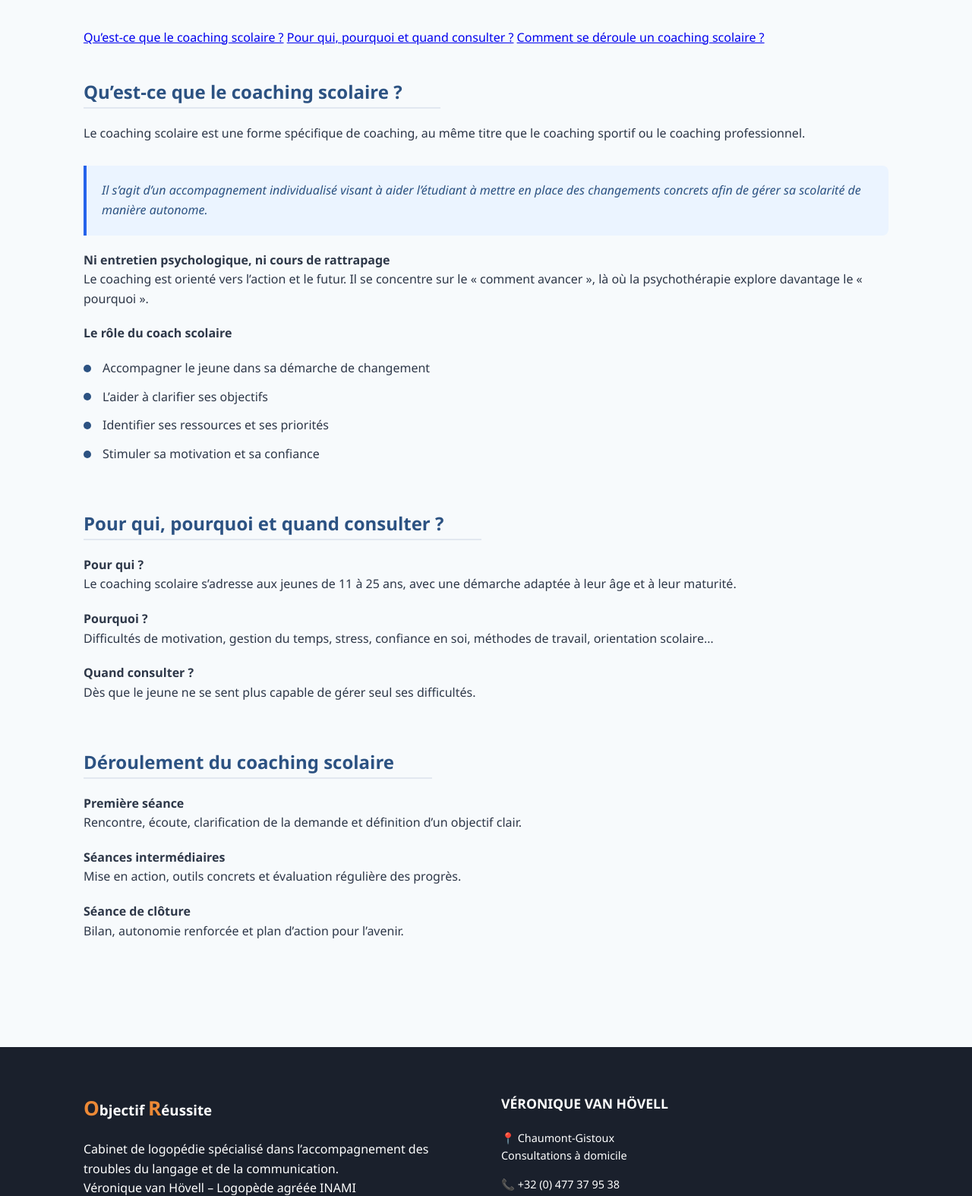
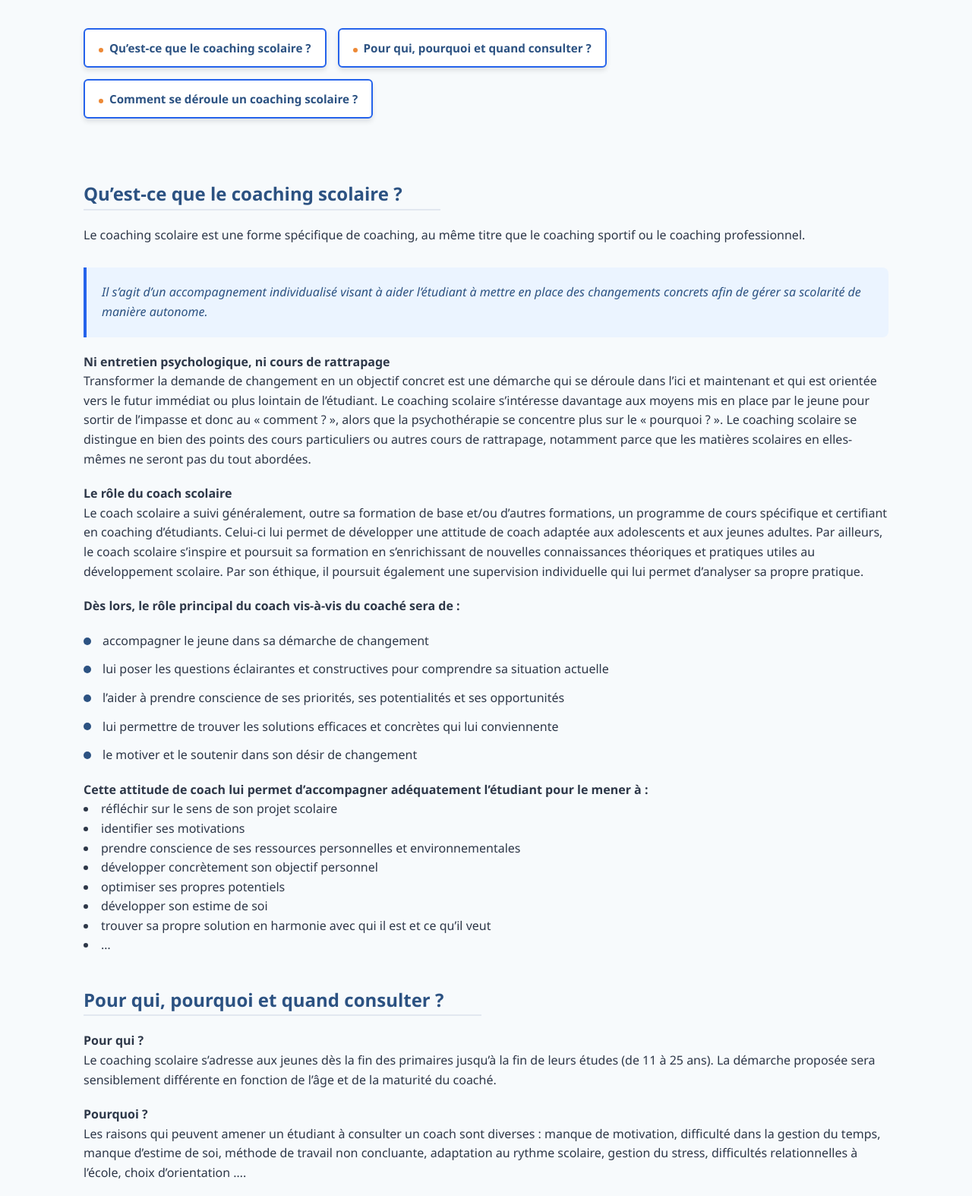
Before and after one commit to Theo-Cahuzac/Theo-Cahuzac.github.io, a website: page coaching.html in a window 1280 px wide. Shown: the part 545-2119 px from the top of the page at 76% size. Drawn offline with Linux system fonts and the light colour scheme.

Commit message:
Add files via upload

```diff
--- a/coaching.css
+++ b/coaching.css
@@ -235,3 +235,57 @@ body {
     .section-header h2 { font-size: 2rem; }
     .footer-bottom { flex-direction: column; gap: 10px; text-align: center; }
 }
+
+/* --- Sommaire / Boutons d'ancrage --- */
+.summary {
+    display: flex;
+    flex-wrap: wrap;
+    gap: 15px;
+    margin: 30px 0 40px;
+}
+
+.summary a {
+    display: inline-block;
+    padding: 12px 18px;
+    text-decoration: none;
+    font-weight: 600;
+    font-size: 0.95rem;
+
+    color: var(--primary);
+    background: var(--white);
+
+    border: 2px solid var(--primary-light);
+    border-radius: 6px;
+
+    box-shadow: var(--shadow);
+    transition: var(--transition);
+}
+
+/* Hover */
+.summary a:hover {
+    background: var(--primary-light);
+    color: var(--white);
+    border-color: var(--primary-light);
+    transform: translateY(-2px);
+}
+
+/* Focus / actif */
+.summary a:active {
+    transform: translateY(0);
+    box-shadow: 0 2px 3px rgba(0,0,0,0.15);
+}
+
+/* petite ligne orange décorative */
+.summary a::before {
+    content: "";
+    display: inline-block;
+    width: 6px;
+    height: 6px;
+    background: var(--accent);
+    border-radius: 50%;
+    margin-right: 8px;
+}
+
+html {
+    scroll-behavior: smooth;
+}
--- a/coaching.html
+++ b/coaching.html
@@ -117,18 +117,37 @@
 
           <h4>Ni entretien psychologique, ni cours de rattrapage</h4>
           <p>
-            Le coaching est orienté vers l’action et le futur. Il se concentre sur
-            le « comment avancer », là où la psychothérapie explore davantage le
-            « pourquoi ».
+            Transformer la demande de changement en un objectif concret est une démarche qui se déroule dans l’ici et maintenant et qui est orientée vers le futur immédiat ou plus lointain de l’étudiant.
+            Le coaching scolaire s’intéresse davantage aux moyens mis en place par le jeune pour sortir de l’impasse et donc au « comment ? », alors que la psychothérapie se concentre plus sur le « pourquoi ? ».
+            Le coaching scolaire se distingue en bien des points des cours particuliers ou autres cours de rattrapage, notamment parce que les matières scolaires en elles-mêmes ne seront pas du tout abordées.
           </p>
 
           <h4>Le rôle du coach scolaire</h4>
+          <p>
+            Le coach scolaire a suivi généralement, outre sa formation de base et/ou d’autres formations, un programme de cours spécifique et certifiant en coaching d’étudiants.
+            Celui-ci lui permet de développer une attitude de coach adaptée aux adolescents et aux jeunes adultes.
+            Par ailleurs, le coach scolaire s’inspire et poursuit sa formation en s’enrichissant de nouvelles connaissances théoriques et pratiques utiles au développement scolaire.
+            Par son éthique, il poursuit également une supervision individuelle qui lui permet d’analyser sa propre pratique.
+          </p>
+
+          <h4>Dès lors, le rôle principal du coach vis-à-vis du coaché sera de :</h4>
           <ul>
-            <li>Accompagner le jeune dans sa démarche de changement</li>
-            <li>L’aider à clarifier ses objectifs</li>
-            <li>Identifier ses ressources et ses priorités</li>
-            <li>Stimuler sa motivation et sa confiance</li>
+            <li>accompagner le jeune dans sa démarche de changement</li>
+            <li>lui poser les questions éclairantes et constructives pour comprendre sa situation actuelle</li>
+            <li>l’aider à prendre conscience de ses priorités, ses potentialités et ses opportunités</li>
+            <li>lui permettre de trouver les solutions efficaces et concrètes qui lui conviennente</li>
+            <li>le motiver et le soutenir dans son désir de changement</li>
           </ul>
+
+          <h4>Cette attitude de coach lui permet d’accompagner adéquatement l’étudiant pour le mener à :</h4>
+          <li>réfléchir sur le sens de son projet scolaire</li>
+          <li>identifier ses motivations</li>
+          <li>prendre conscience de ses ressources personnelles et environnementales</li>
+          <li>développer concrètement son objectif personnel</li>
+          <li>optimiser ses propres potentiels</li>
+          <li>développer son estime de soi</li>
+          <li>trouver sa propre solution en harmonie avec qui il est et ce qu’il veut</li>
+          <li>…</li>
         </section>
 
         <section id="public">
@@ -136,39 +155,51 @@
 
           <h4>Pour qui ?</h4>
           <p>
-            Le coaching scolaire s’adresse aux jeunes de 11 à 25 ans, avec une
-            démarche adaptée à leur âge et à leur maturité.
+            Le coaching scolaire s’adresse aux jeunes dès la fin des primaires jusqu’à la fin de leurs études (de 11 à 25 ans).
+            La démarche proposée sera sensiblement différente en fonction de l’âge et de la maturité du coaché.
           </p>
 
           <h4>Pourquoi ?</h4>
           <p>
-            Difficultés de motivation, gestion du temps, stress, confiance en soi,
-            méthodes de travail, orientation scolaire…
+            Les raisons qui peuvent amener un étudiant à consulter un coach sont diverses : manque de motivation, difficulté dans la gestion du temps, manque d’estime de soi, méthode de travail non concluante, adaptation au rythme scolaire, gestion du stress, difficultés relationnelles à l’école, choix d’orientation ….
           </p>
 
           <h4>Quand consulter ?</h4>
           <p>
-            Dès que le jeune ne se sent plus capable de gérer seul ses difficultés.
+            Décider de consulter un coach scolaire devrait idéalement se faire dès l’apparition des premiers symptômes, dès que l’étudiant ne se sent plus capable de gérer seul la ou les difficulté(s) qui se présente(nt) sur son chemin.
+
+            Le coaching scolaire peut être prescrit (par l’école, les parents ou le centre de guidance) ou demandé par le jeune lui-même.
+            La démarche sera différente et adaptée à cette situation de départ.
           </p>
         </section>
 
         <section id="process">
           <h3>Déroulement du coaching scolaire</h3>
 
+          <p>Le coaching scolaire se déroule en quelques séances dont voici la trame générale.</p>
+
           <h4>Première séance</h4>
           <p>
-            Rencontre, écoute, clarification de la demande et définition d’un
-            objectif clair.
+            Cette séance aura pour objectif et contenu la prise de contact, faire connaissance de part et d’autre, établir une relation de confiance.
+            Le coach se présente, explicite son rôle, ses règles et son mode de fonctionnement.
+            Par ailleurs, il écoute l’étudiant dans sa globalité, sa réalité et tente de clarifier l’objet de sa demande.
+
+            Le recueil des informations permettra au coach d’aider le jeune à se fixer un objectif adéquatement formulé, celui qui le mènera au changement souhaité compte tenu de son individualité.
+
+            A la fin de cette première séance, coach et coaché décideront ensemble s’ils sont tous les deux d’accord de poursuivre la démarche de coaching ensemble et dans l’affirmative, signeront communément un contrat d’engagement respectif qui précisera l’objectif concret à atteindre et les moyens de mesurer l’évolution vers cet objectif.
+            Un nombre de séances nécessaires sera fixé (de 4 à 6 en moyenne).
           </p>
 
           <h4>Séances intermédiaires</h4>
           <p>
-            Mise en action, outils concrets et évaluation régulière des progrès.
+            Lors de ces séances, selon la nature de la demande de l’étudiant et l’objectif qu’il s’est fixé, le coach adaptera son intervention et proposera des outils visant à mettre le coaché en action. Il s’agit bien d’une impulsion qui permettra au jeune d’effectuer lui-même les changements à son rythme et entre les séances. Ensemble, coach et coaché établiront des moyens personnalisés pour évaluer les c
           </p>
 
           <h4>Séance de clôture</h4>
           <p>
-            Bilan, autonomie renforcée et plan d’action pour l’avenir.
+            La séance de clôture visera à évaluer avec le jeune l’atteinte de son objectif. Ensuite, il s’agira pour l’étudiant de synthétiser son plan d’action pour le futur, celui qu’il va aborder de façon autonome, riche des changements déjà opérés et grandi dans son estime de soi.
+
+            Au terme de cette séance de clôture, il peut arriver que le jeune formule un nouvel objectif pour lequel il désire être accompagné. Dans ce cas, nous suivons à nouveau le même processus avec, bien souvent, un nombre moindre de séances.
           </p>
         </section>
 
```
